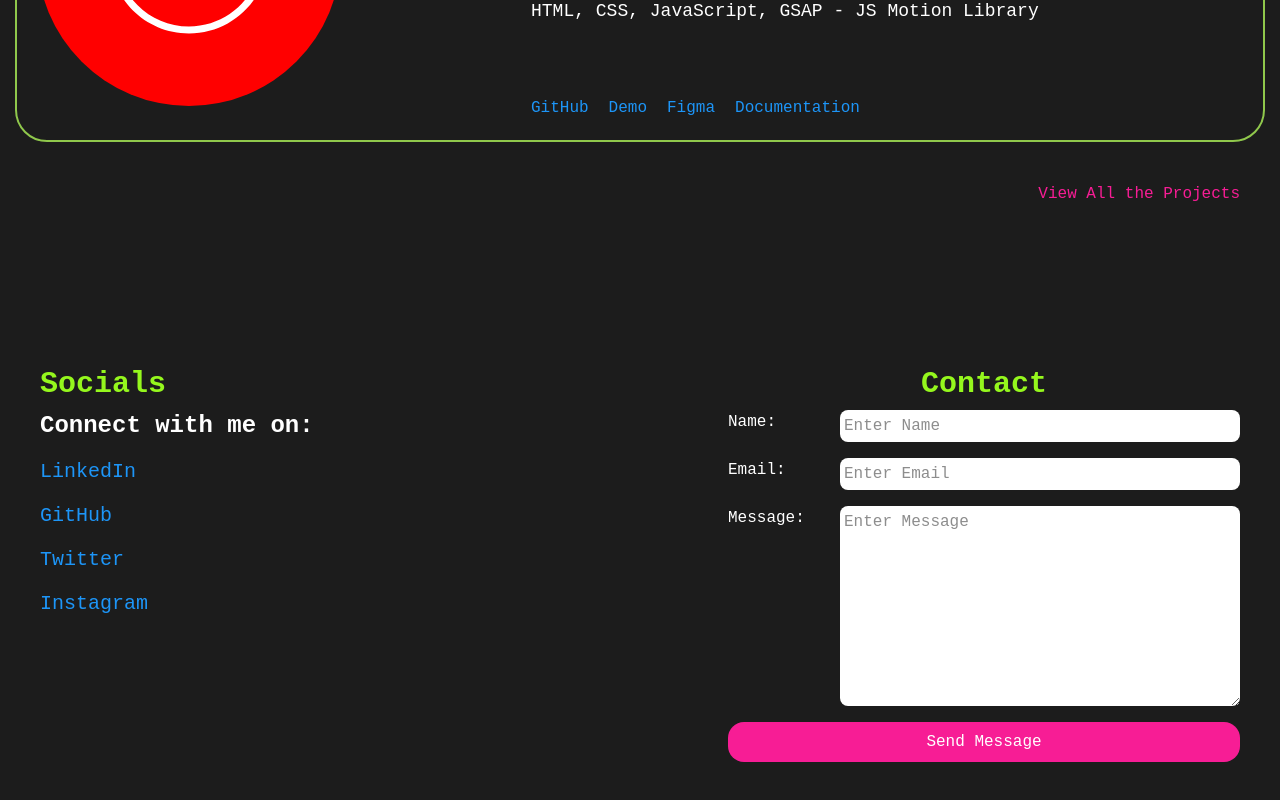
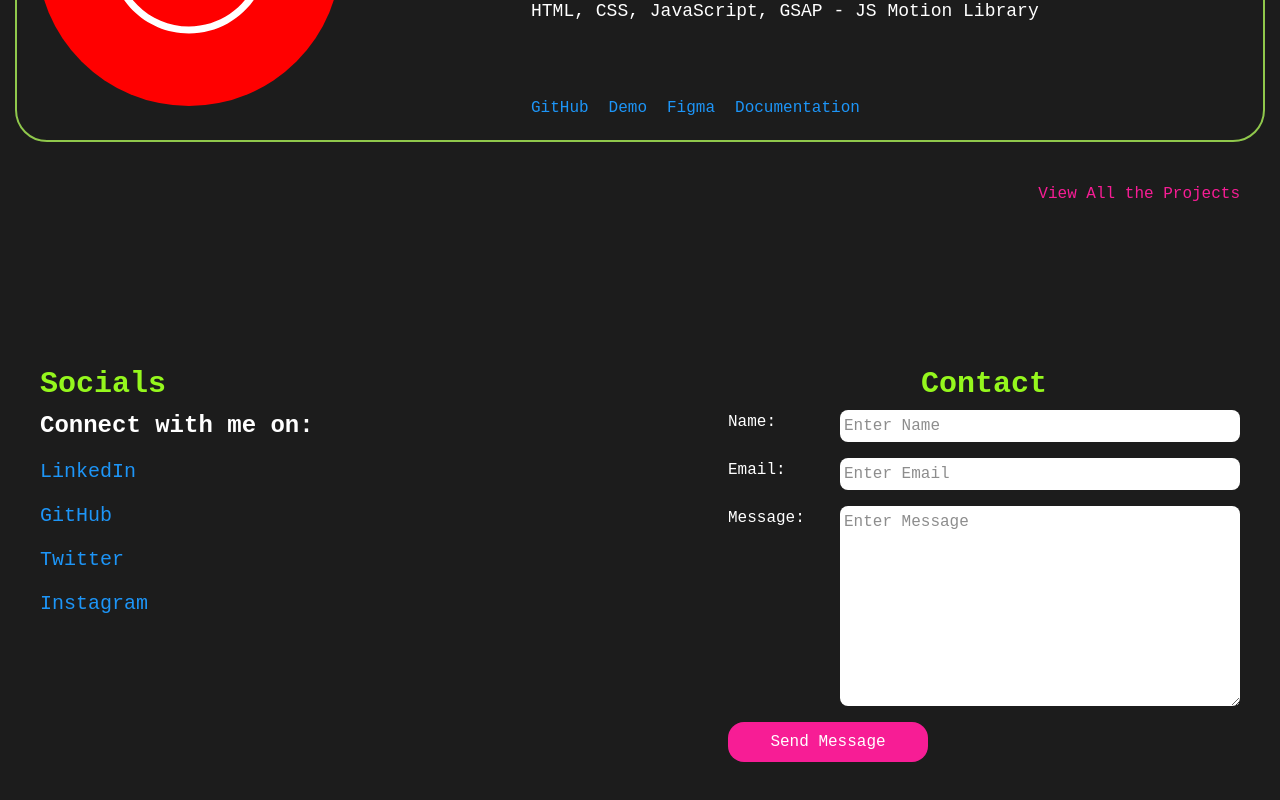
Before and after one commit to RamanFDIT/Portfolio-Raman, a React (Vite) app: page /projects in a window 1280 px wide. Shown: the part 1638-2438 px from the top of the page. Built offline with nearby package versions, Linux system fonts and the light colour scheme.

Commit message:
Debugging

```diff
--- a/src/Components/Button.jsx
+++ b/src/Components/Button.jsx
@@ -3,7 +3,7 @@ export default function Button({text, type = "button", onClick}) {
         <button
             type={type}
             onClick={onClick}
-            className="px-4 py-2 bg-accent text-white rounded-2xl hover:bg-accent-hover cursor-pointer hover:scale-105 transition-transform duration-300"
+            className="px-4 py-2 bg-accent text-white rounded-2xl max-w-50 hover:bg-accent-hover cursor-pointer hover:scale-105 transition-transform duration-300 active:scale-95"
         >
             {text}
         </button>
--- a/src/Components/Socials.jsx
+++ b/src/Components/Socials.jsx
@@ -15,7 +15,7 @@ export default function Socials() {
                     href={social.url}
                     target="_blank"
                     rel="noreferrer"
-                    className="text-xl text-link transform hover:scale-105 transition-transform duration-300"
+                    className="text-xl text-link transform hover:scale-105 transition-transform duration-300 active:scale-95"
                 >
                     {social.name}
                 </a>
```
